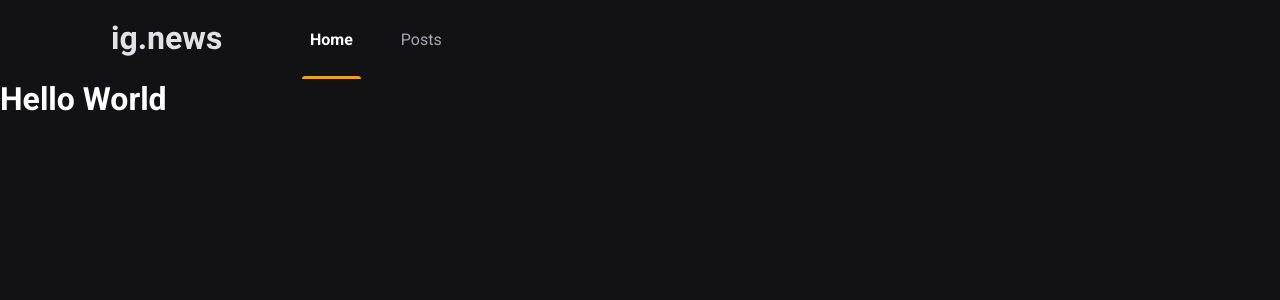
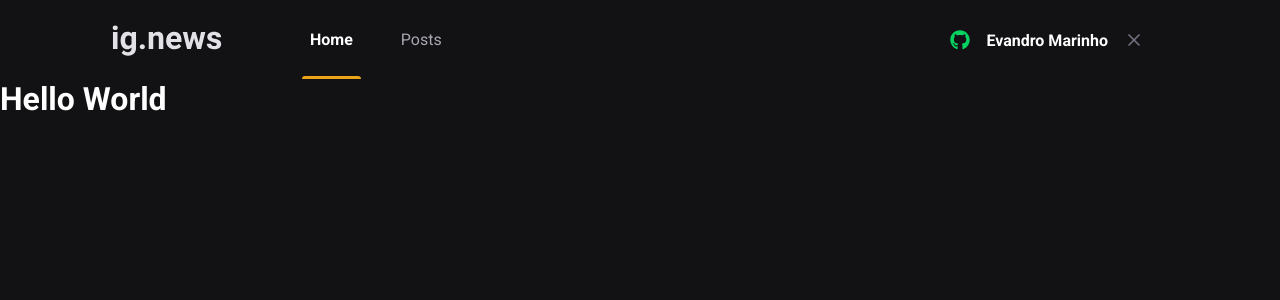
Before and after one commit to evandromarinh0/ignews, a Next.js app: page / in a window 1280 px wide. Shown: the top 300 px of the page. Built offline with nearby package versions, Linux system fonts and the light colour scheme.

Commit message:
feat: signinbutton

```diff
--- a/src/components/Header/index.tsx
+++ b/src/components/Header/index.tsx
@@ -1,3 +1,4 @@
+import { SignInButton } from '../SignInButton';
 import styles from './styles.module.scss';
 
 export function Header() {
@@ -9,6 +10,8 @@ export function Header() {
           <a className={styles.active}>Home</a>
           <a>Posts</a>
         </nav>
+
+        <SignInButton />
       </div>
     </header>
   );
--- a/src/components/Header/styles.module.scss
+++ b/src/components/Header/styles.module.scss
@@ -50,4 +50,8 @@
       }
     }
   }
+
+  > button {
+    margin-left: auto;
+  }
 }
```
